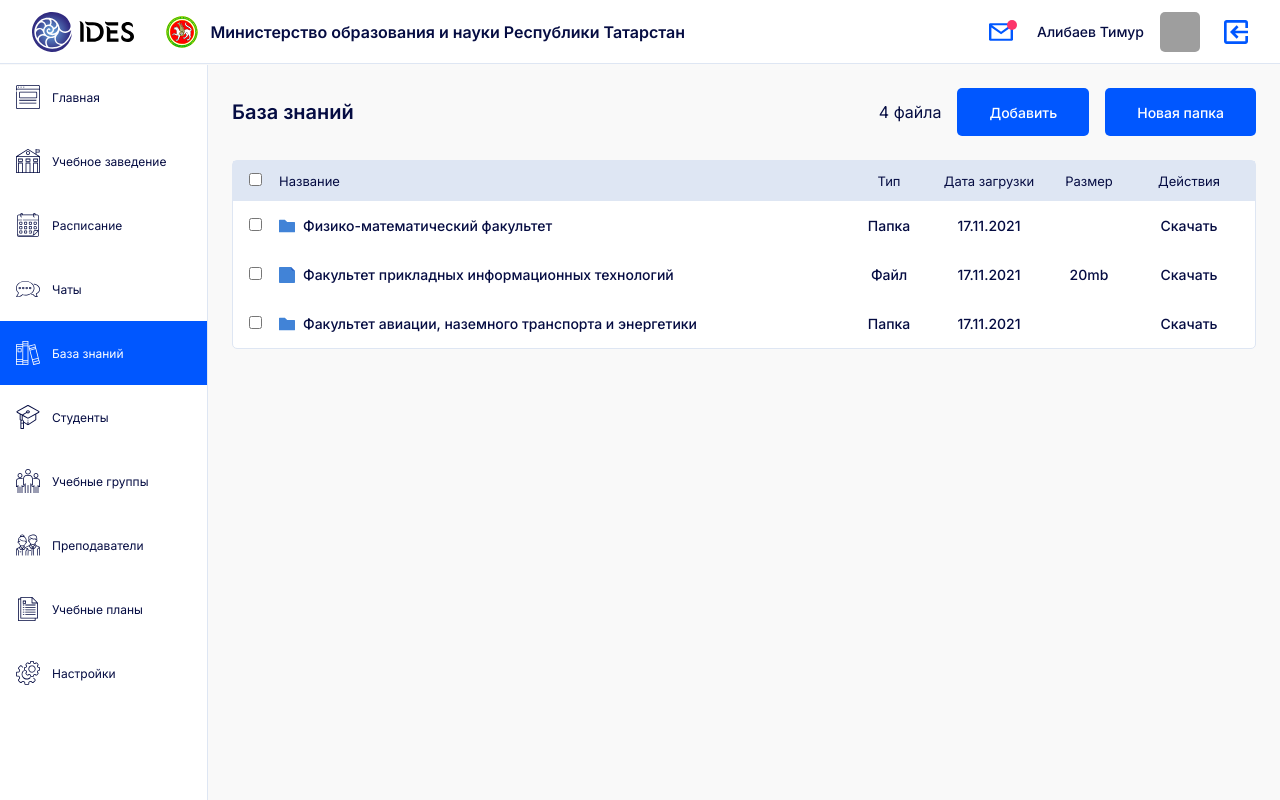
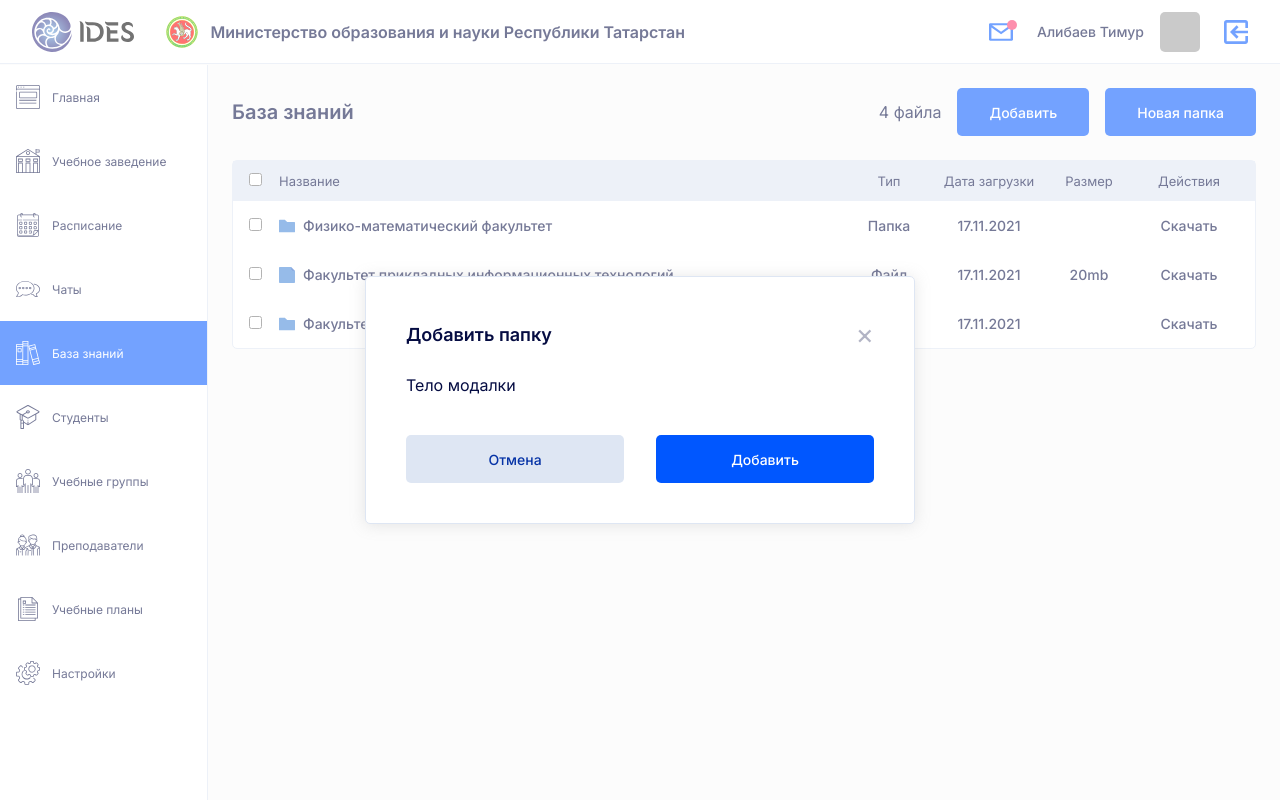
Before and after one commit to galimovkirill/ides-vue, a Vue app: page /library in a window 1280 px wide. Both pictures are taken after a click on the button "Новая папка". Built offline with nearby package versions, Linux system fonts and the light colour scheme; grey boxes are pictures that could not be loaded.

Commit message:
feat: create modal component

```diff
--- /dev/null
+++ b/src/components/shared/Modal/ModalComponent.vue
@@ -0,0 +1,97 @@
+<template>
+    <div class="modal-overlay" @click="handleCloseModal"></div>
+
+    <div class="modal" :style="{ maxWidth }">
+        <div class="modal-wrapper">
+            <div class="modal-header">
+                <slot name="header">
+                    <h3>{{ props.title }}</h3>
+                </slot>
+
+                <div class="modal-close" @click="handleCloseModal">&times;</div>
+            </div>
+
+            <div class="modal-body">
+                <slot></slot>
+            </div>
+
+            <div v-if="$slots.footer" class="modal-footer">
+                <slot name="footer"></slot>
+            </div>
+        </div>
+    </div>
+</template>
+
+<script setup lang="ts">
+import { onMounted, onUnmounted } from '@vue/runtime-core'
+
+const props = defineProps({
+    title: {
+        type: String,
+        default: 'Test',
+    },
+    maxWidth: {
+        type: String,
+        default: '550px',
+    },
+})
+const emit = defineEmits(['close'])
+
+const handleCloseModal = () => emit('close')
+
+onMounted(() => document.body.classList.add('modal-shown'))
+onUnmounted(() => document.body.classList.remove('modal-shown'))
+</script>
+
+<style lang="scss">
+.modal {
+    position: fixed;
+    left: 50%;
+    top: 50%;
+    transform: translate(-50%, -50%);
+    min-width: 300px;
+    width: 100%;
+    box-shadow: 0 1px 15px 0 rgb(155 155 155 / 25%);
+    background: var(--clr-theme-layout);
+    border: 1px solid var(--clr-theme-border);
+    border-radius: var(--ides-border-radius);
+
+    &-wrapper {
+        padding: 2.5rem;
+    }
+
+    &-header {
+        display: flex;
+        align-items: center;
+        justify-content: space-between;
+        margin-bottom: 1.5rem;
+    }
+
+    &-close {
+        font-size: 1.75rem;
+        margin-left: 1rem;
+        opacity: 0.3;
+        cursor: pointer;
+        user-select: none;
+    }
+
+    &-footer {
+        display: flex;
+        align-items: center;
+        margin: 1.5rem -1rem -1rem;
+        * {
+            margin: 1rem;
+            width: 100%;
+        }
+    }
+
+    &-overlay {
+        position: absolute;
+        top: 0;
+        width: 100%;
+        height: 100%;
+        background: var(--clr-theme-layout);
+        opacity: 0.45;
+    }
+}
+</style>
--- a/src/views/library/admin.vue
+++ b/src/views/library/admin.vue
@@ -7,7 +7,9 @@
         <template #right>
             <span>4 файла</span>
             <base-button>Добавить</base-button>
-            <base-button>Новая папка</base-button>
+            <base-button @click="isAddFolderModalShown = true">
+                Новая папка
+            </base-button>
         </template>
     </base-heading>
 
@@ -41,6 +43,21 @@
             </table-row-item>
         </template>
     </table-component>
+
+    <teleport to="body">
+        <modal-component
+            v-if="isAddFolderModalShown"
+            title="Добавить папку"
+            @close="isAddFolderModalShown = false"
+        >
+            <div>Тело модалки</div>
+
+            <template #footer>
+                <base-button type="secondary">Отмена</base-button>
+                <base-button>Добавить</base-button>
+            </template>
+        </modal-component>
+    </teleport>
 </template>
 
 <script lang="ts" setup>
@@ -49,6 +66,10 @@ import BaseButton from '@/components/shared/BaseButton.vue'
 import TableComponent from '@/components/shared/Table/TableComponent.vue'
 import TableRowItem from '@/components/shared/Table/TableRowItem.vue'
 import TableHeaderItem from '@/components/shared/Table/TableHeaderItem.vue'
+import ModalComponent from '@/components/shared/Modal/ModalComponent.vue'
+import { ref } from '@vue/reactivity'
+
+const isAddFolderModalShown = ref(false)
 
 const tableCols = [
     { field: 'title', label: 'Название' },
```
